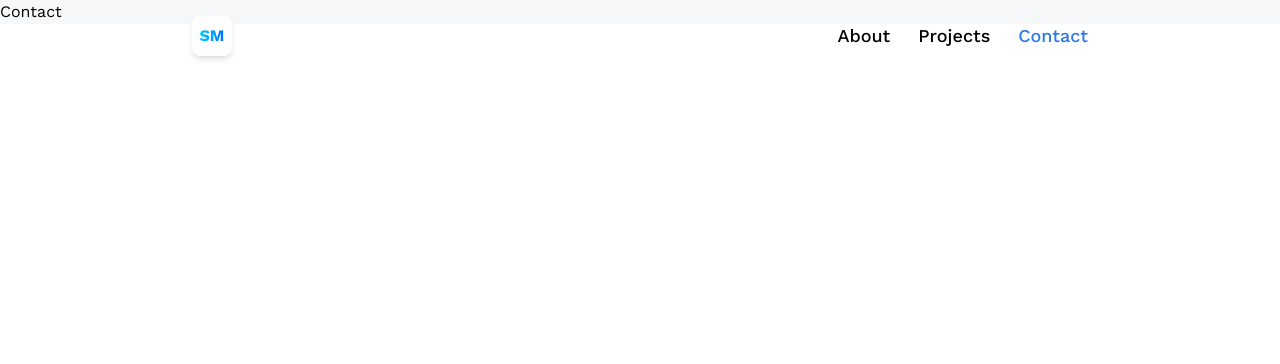
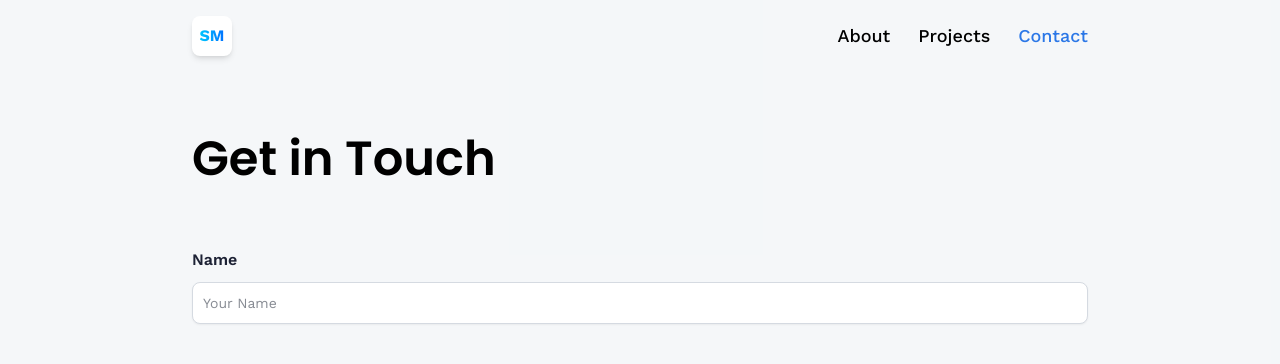
Before and after one commit to sadikmahmudadive/my_3D_protfolio, a React (Vite) app: page /contact in a window 1280 px wide. Shown: the top 364 px of the page. Built offline with nearby package versions, Linux system fonts and the light colour scheme.

Commit message:
feat: enhance HomeInfo component with project and contact information

```diff
--- a/src/components/HomeInfo.jsx
+++ b/src/components/HomeInfo.jsx
@@ -27,10 +27,18 @@ const renderContent = {
         />
     ),
     3: (
-        <h1>Stage 3</h1>
+        <InfoBox
+            text="Led multiple projects, from AI-driven solutions to full-stack applications. I thrive on transforming complex ideas into user-friendly products. Curious about my works?"
+            link="/projects"
+            btnText="Click to Explore"
+        />
     ),
     4: (
-        <h1>Stage 4</h1>
+        <InfoBox
+            text="I am always open to new opportunities and collaborations. Whether you have a project in mind or just want to connect, feel free to reach out!"
+            link="/contact"
+            btnText="Let's Connect"
+        />
     )
 }
 
--- a/src/pages/Contact.jsx
+++ b/src/pages/Contact.jsx
@@ -1,5 +1,32 @@
+import { useState } from "react";
+
 export const Contact = () => {
+  const [form, setForm] = useState({
+    name: '',
+    email: '',
+    message: ''
+  })
+
+  const handleChange = () => {};
+
   return (
-    <div>Contact</div>
+    <section className="relative flex lg:flex-row flex-col max-col max-container">
+      <div className="flex-1 min-w-[50%] flex flex-col">
+        <h1 className="head-text">Get in Touch</h1>
+
+        <form className="w-full flex flex-col gap-7 mt-14">
+          <label className="text-black-500 font-semibold">
+            Name
+            <input type="text"
+            name="name"
+            className="input"
+            placeholder="Your Name"
+            required
+            value={form.name}
+            onChange={handleChange} />
+          </label>
+        </form>
+      </div>
+    </section>
   )
 }
```
